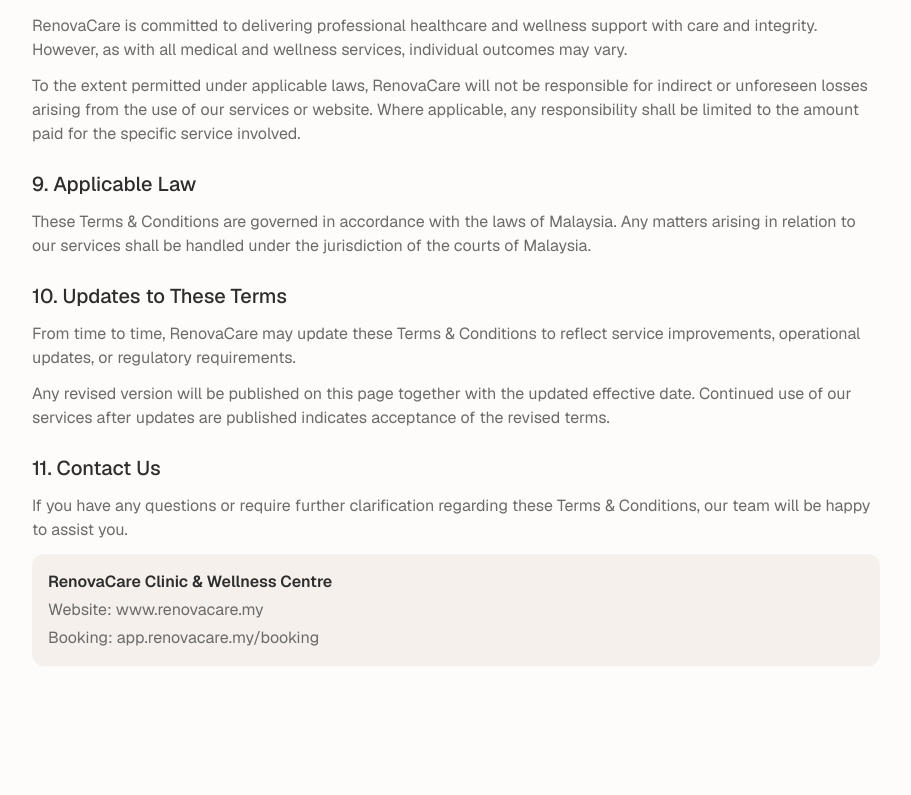
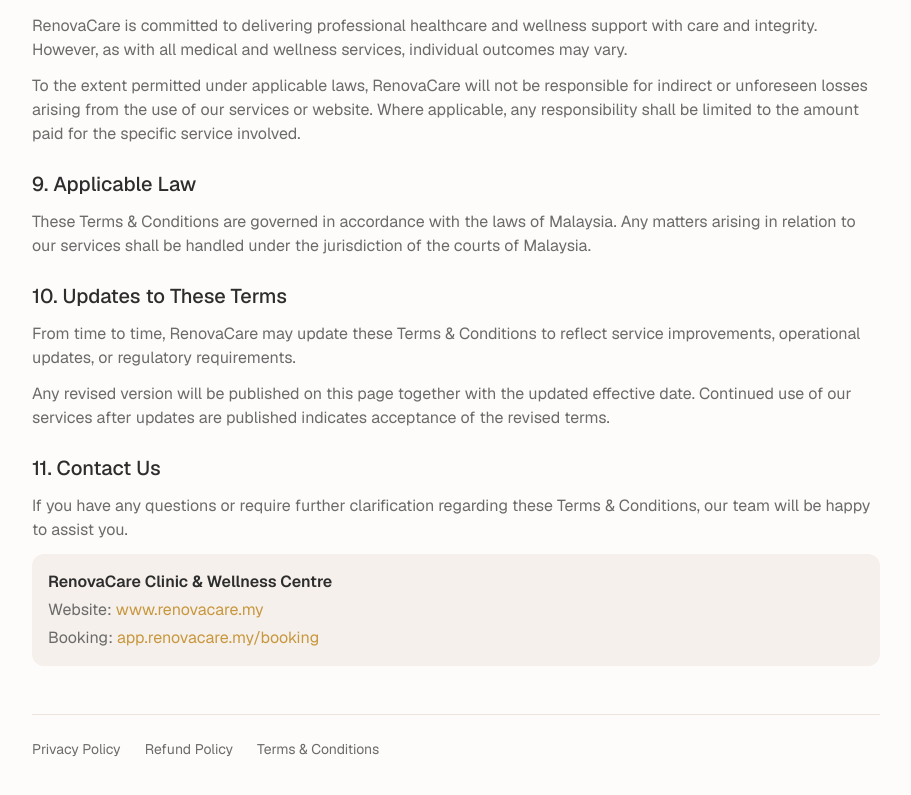
Before and after one commit to renovacaregroup-ui/renovacare-website, a Next.js app: page /terms in a window 1280 px wide. Shown: the part 2020-2815 px from the top of the page, without its empty margins (184-1095 px from the left). Before the commit the page ends 2726 px from the top, so only its background shows below. Built offline with nearby package versions, Linux system fonts and the light colour scheme.

Commit message:
Restore legal page links and update partner naming

```diff
--- a/app/components/legal-page.tsx
+++ b/app/components/legal-page.tsx
@@ -7,6 +7,67 @@
 
 export default function LegalPage({ locale, pageKey }: { locale: Locale; pageKey: LegalPageKey }) {
   const content = siteContent[locale].legal[pageKey];
+  const legalLinks = siteContent[locale].footer.legalLinks;
+
+  const renderContactLine = (line: string, index: number) => {
+    if (line.startsWith("Phone: ") || line.startsWith("电话：") || line.startsWith("Telefon: ")) {
+      const value = line.split(/: |：/)[1] ?? "";
+      return (
+        <p key={line}>
+          {line.split(/: |：/)[0]}
+          {line.includes("：") ? "：" : ": "}
+          <a href="tel:+60129397686" className="text-[var(--primary-gold)] hover:underline">
+            {value}
+          </a>
+        </p>
+      );
+    }
+
+    if (line.startsWith("Email: ") || line.startsWith("电邮：") || line.startsWith("E-mel: ")) {
+      const value = line.split(/: |：/)[1] ?? "";
+      return (
+        <p key={line}>
+          {line.split(/: |：/)[0]}
+          {line.includes("：") ? "：" : ": "}
+          <a href="mailto:enquiry@renovacare.my" className="text-[var(--primary-gold)] hover:underline">
+            {value}
+          </a>
+        </p>
+      );
+    }
+
+    if (line.startsWith("Website: ") || line.startsWith("网站：") || line.startsWith("Laman web: ")) {
+      const value = line.split(/: |：/)[1] ?? "";
+      return (
+        <p key={line}>
+          {line.split(/: |：/)[0]}
+          {line.includes("：") ? "：" : ": "}
+          <a href="https://www.renovacare.my" className="text-[var(--primary-gold)] hover:underline" target="_blank" rel="noopener noreferrer">
+            {value}
+          </a>
+        </p>
+      );
+    }
+
+    if (line.startsWith("Booking: ") || line.startsWith("预约：") || line.startsWith("Tempahan: ")) {
+      const value = line.split(/: |：/)[1] ?? "";
+      return (
+        <p key={line}>
+          {line.split(/: |：/)[0]}
+          {line.includes("：") ? "：" : ": "}
+          <a href="https://app.renovacare.my/booking" className="text-[var(--primary-gold)] hover:underline" target="_blank" rel="noopener noreferrer">
+            {value}
+          </a>
+        </p>
+      );
+    }
+
+    return (
+      <p key={line} className={index === 0 ? "font-semibold text-[var(--text-dark)]" : ""}>
+        {line}
+      </p>
+    );
+  };
 
   return (
     <div className="min-h-screen bg-[var(--background)]">
@@ -42,16 +103,24 @@
               )}
               {section.contactCard && (
                 <div className="bg-[var(--cream)] rounded-xl p-4 mt-2 space-y-1">
-                  {section.contactCard.map((line, index) => (
-                    <p key={line} className={index === 0 ? "font-semibold text-[var(--text-dark)]" : ""}>
-                      {line}
-                    </p>
-                  ))}
+                  {section.contactCard.map((line, index) => renderContactLine(line, index))}
                 </div>
               )}
             </section>
           ))}
         </div>
+
+        <div className="mt-12 pt-6 border-t border-[var(--cream-dark)] flex flex-wrap gap-x-6 gap-y-3 text-sm">
+          <a href={localizedHref(locale, "/privacy-policy")} className="text-[var(--text-muted)] hover:text-[var(--primary-gold)] transition-colors">
+            {legalLinks.privacy}
+          </a>
+          <a href={localizedHref(locale, "/refund-policy")} className="text-[var(--text-muted)] hover:text-[var(--primary-gold)] transition-colors">
+            {legalLinks.refund}
+          </a>
+          <a href={localizedHref(locale, "/terms")} className="text-[var(--text-muted)] hover:text-[var(--primary-gold)] transition-colors">
+            {legalLinks.terms}
+          </a>
+        </div>
       </div>
     </div>
   );
--- a/lib/site-content.ts
+++ b/lib/site-content.ts
@@ -324,9 +324,9 @@
           height: 80,
         },
         {
-          title: "Guangzhou Modern Cancer Hospital",
+          title: "Modern Cancer Hospital GuangZhou",
           desc: "International JCI-accredited cancer hospital providing advanced oncology care and recovery resources.",
-          alt: "Guangzhou Modern Cancer Hospital",
+          alt: "Modern Cancer Hospital GuangZhou",
           image: "/GZ Hospital logo.png",
           width: 240,
           height: 80,
@@ -565,7 +565,7 @@
       desc: "RenovaCare 与多家成熟医疗及实验室伙伴合作，提供有结构的整合式康复支持。",
       cards: [
         { title: "Malaysian Genomics Resource Centre (MGRC)", desc: "具 cGMP 认证的细胞处理实验室，为细胞型计划提供质量、安全与合规支持。", alt: "Malaysian Genomics Resource Centre", image: "/MGRC logo.png", width: 180, height: 80 },
-        { title: "Guangzhou Modern Cancer Hospital", desc: "具国际 JCI 认证的癌症医院，提供先进肿瘤照护与康复资源。", alt: "Guangzhou Modern Cancer Hospital", image: "/GZ Hospital logo.png", width: 240, height: 80 },
+        { title: "广州现代肿瘤医院", desc: "具国际 JCI 认证的癌症医院，提供先进肿瘤照护与康复资源。", alt: "广州现代肿瘤医院", image: "/GZ Hospital logo.png", width: 240, height: 80 },
       ],
     },
     doctor: {
@@ -771,7 +771,7 @@
       desc: "RenovaCare bekerjasama dengan rakan perubatan dan makmal yang mantap untuk menyediakan sokongan pemulihan yang tersusun dan integratif.",
       cards: [
         { title: "Malaysian Genomics Resource Centre (MGRC)", desc: "Makmal pemprosesan sel bertauliah cGMP yang menyokong kualiti, keselamatan, dan pematuhan bagi program berasaskan sel.", alt: "Malaysian Genomics Resource Centre", image: "/MGRC logo.png", width: 180, height: 80 },
-        { title: "Guangzhou Modern Cancer Hospital", desc: "Hospital kanser bertaraf antarabangsa dengan akreditasi JCI yang menyediakan rawatan onkologi lanjutan dan sumber pemulihan.", alt: "Guangzhou Modern Cancer Hospital", image: "/GZ Hospital logo.png", width: 240, height: 80 },
+        { title: "Modern Cancer Hospital GuangZhou", desc: "Hospital kanser bertaraf antarabangsa dengan akreditasi JCI yang menyediakan rawatan onkologi lanjutan dan sumber pemulihan.", alt: "Modern Cancer Hospital GuangZhou", image: "/GZ Hospital logo.png", width: 240, height: 80 },
       ],
     },
     doctor: {
```
